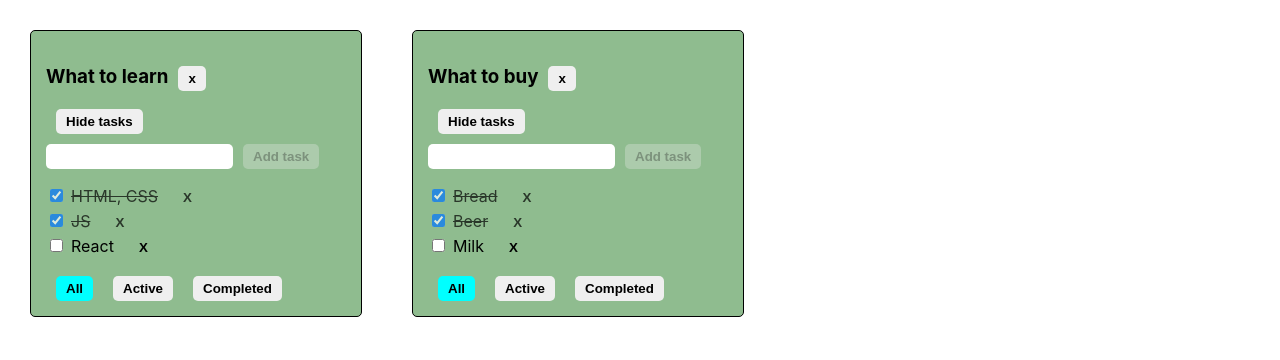
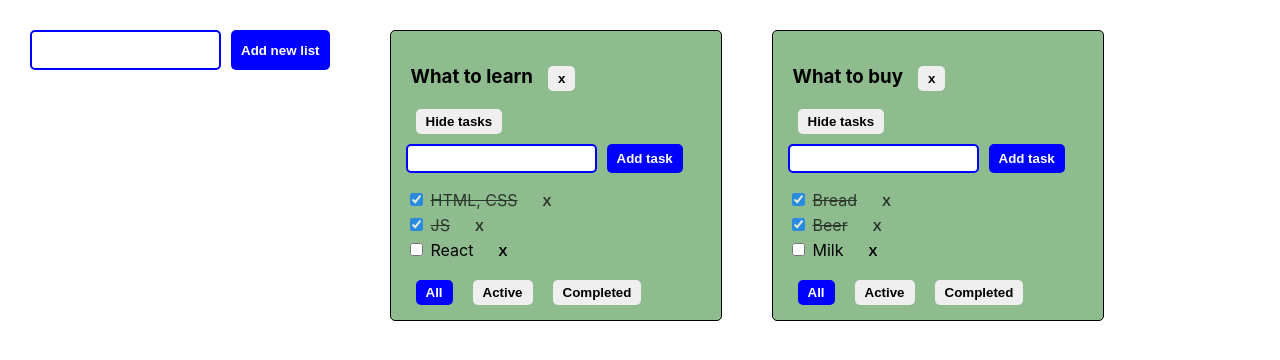
Before and after one commit to Dmitri-Tro/todolist-React-Redux-, a React (Create React App) app: page / in a window 1280 px wide. Shown: the top 360 px of the page. Built offline with nearby package versions, Linux system fonts and the light colour scheme.

Commit message:
add creating and updating Todolist Title

```diff
--- a/package.json
+++ b/package.json
@@ -3,6 +3,11 @@
   "version": "0.1.0",
   "private": true,
   "dependencies": {
+    "@emotion/react": "^11.11.1",
+    "@emotion/styled": "^11.11.0",
+    "@mui/icons-material": "^5.15.1",
+    "@mui/material": "^5.15.1",
+    "@mui/styled-engine-sc": "^6.0.0-alpha.9",
     "@testing-library/jest-dom": "^5.16.5",
     "@testing-library/react": "^13.4.0",
     "@testing-library/user-event": "^13.5.0",
@@ -14,6 +19,7 @@
     "react": "^18.2.0",
     "react-dom": "^18.2.0",
     "react-scripts": "5.0.1",
+    "styled-components": "^6.1.2",
     "typescript": "^4.8.4",
     "uuid": "^9.0.1",
     "web-vitals": "^2.1.4"
--- a/src/App.css
+++ b/src/App.css
@@ -33,14 +33,14 @@ button {
   margin-bottom: 10px;
 }
 
-.task-add-input {
+.addInput-input {
   border-radius: 5px;
-  border: none;
+  border: 2px solid blue;
   padding: 5px;
   outline: none;
 }
 
-.task-add-input-error {
+.addInput-input-error {
   border: 2px solid red;
 }
 
@@ -48,8 +48,17 @@ button {
   cursor: pointer;
 }
 
-.task-title {
+.editableTitle-title {
   padding: 5px;
+  cursor: pointer;
+}
+
+.editableTitle-input {
+  font-size: inherit;
+  font-weight: inherit;
+  border: none;
+  outline: 1px solid greenyellow;
+  background-color: inherit;
 }
 
 li > button {
@@ -63,5 +72,11 @@ li > button {
 }
 
 .active-filter-btn {
-  background-color: cyan;
+  color: white;
+  background-color: blue;
 }
+
+.addInput-btn {
+  color: white;
+  background-color: blue;
+}
--- a/src/App.tsx
+++ b/src/App.tsx
@@ -2,6 +2,7 @@ import React, {useState} from 'react';
 import './App.css';
 import {TaskType, TodolistComponent} from "./components/Todolist.component";
 import {v4 as uuidv4} from 'uuid';
+import {InputAndButton} from "./components/InputAndButton";
 
 
 type TodoListType = {
@@ -66,15 +67,35 @@ function App() {
         // setTasks(tasks.map(task => task.id === taskId ? {...task, status: !task.status} : task))
     };
 
+    const updateTaskTitle = (todoListID: string, taskId: string, newTitle: string) => {
+        setTasks({...tasks, [todoListID]: tasks[todoListID].map(task => task.id === taskId ? {...task, title: newTitle} : task)});
+    }
+
     const deleteTodoList = (todoListID: string) => {
         setTodoLists(todoLists.filter(list => list.id !== todoListID));
         delete tasks[todoListID];
         console.log(tasks)
     }
 
+    const addNewTodoList = (title: string) => {
+        const newListID = uuidv4();
+        const newTodoList: TodoListType = {
+            id: newListID,
+            title: title,
+            filter: 'All'
+        }
+        setTodoLists([newTodoList, ...todoLists]);
+        setTasks({...tasks, [newListID]: []})
+
+    }
+
+    const updateTodoListTitle = (todoListID: string, newTitle: string) => {
+        setTodoLists(todoLists.map(list => list.id === todoListID ? {...list, title: newTitle} : list));
+    }
 
     return (
         <div className="App">
+            <InputAndButton addNewItem={addNewTodoList} inputBtnTitle={'Add new list'} />
             {todoLists.map((element) => {
                 const tasksForTodoList = tasks[element.id];
                 return (
@@ -86,8 +107,10 @@ function App() {
                         removeTask={removeTask}
                         addTask={addTask}
                         updateStatus={updateStatus}
+                        updateTaskTitle={updateTaskTitle}
                         filter={element.filter}
                         deleteTodoList={deleteTodoList}
+                        updateTodoListTitle={updateTodoListTitle}
                     />
                 )
             })}
--- /dev/null
+++ b/src/components/EditableTitle.tsx
@@ -0,0 +1,32 @@
+import React, {ChangeEvent, FC, useState} from "react";
+
+type EditableTitleProps = {
+    oldTitle: string
+    setNewTitle: (title: string) => void
+}
+
+type Mode = 'viewMode' | 'inputMode';
+export const EditableTitle: FC<EditableTitleProps> = ({oldTitle, setNewTitle}) => {
+
+    const [updatedTitle, setUpdatedTitle] = useState(oldTitle);
+    const [mode, setMode] = useState<Mode>('viewMode')
+
+    const onTitleInputChange = (e: ChangeEvent<HTMLInputElement>) => {
+        setUpdatedTitle(e.currentTarget.value)
+    }
+
+    const onInputBlurHandler = () => {
+        setNewTitle(updatedTitle);
+        setMode('viewMode');
+
+    }
+
+    return (
+        <>
+            {mode === 'viewMode' ?
+                <span className={'editableTitle-title'} onDoubleClick={() => setMode('inputMode')}>{oldTitle}</span> :
+                <input className={'editableTitle-input'} value={updatedTitle} onChange={onTitleInputChange} onBlur={onInputBlurHandler} autoFocus />
+            }
+        </>
+    )
+}
--- /dev/null
+++ b/src/components/InputAndButton.tsx
@@ -0,0 +1,55 @@
+import {ButtonComponent} from "./Button.component";
+import React, {ChangeEvent, FC, KeyboardEvent, useState} from "react";
+
+type InputAndButtonPropsType = {
+    addNewItem: (title: string) => void
+    inputBtnTitle: string
+}
+
+export const InputAndButton: FC<InputAndButtonPropsType> = ({addNewItem, inputBtnTitle}) => {
+
+    const [title, setTitle] = useState('');
+    const [inputError, setInputError] = useState(false);
+    const maxLengthTaskError = title.length >= 15;
+
+    const onInputChangeHandler = (event: ChangeEvent<HTMLInputElement>) => {
+        setInputError(false);
+        if (event.currentTarget.value.length <= 15) {
+            setTitle(event.currentTarget.value);
+        }
+    };
+
+    const onEnterPressAddTaskHandler = (event: KeyboardEvent<HTMLInputElement>) => {
+        if (event.key === 'Enter' && title && !maxLengthTaskError) {
+            addNewItem(title);
+            setTitle('');
+        }
+    }
+
+    const onAddBtnClickHandler = () => {
+        if (title.trim()) {
+            addNewItem(title.trim());
+        } else {
+            setInputError(true)
+        }
+        setTitle('');
+    };
+
+    return (
+        <div style={{display: "flex", maxHeight: '40px'}}>
+            <input
+                className={inputError || maxLengthTaskError ? 'addInput-input addInput-input-error' : 'addInput-input'}
+                value={title}
+                onChange={onInputChangeHandler}
+                onKeyUp={onEnterPressAddTaskHandler}
+            />
+            <ButtonComponent disabled={!title || maxLengthTaskError}
+                             title={inputBtnTitle}
+                             onClickHandler={onAddBtnClickHandler}
+                             classes={"addInput-btn"}
+            />
+            {maxLengthTaskError && <div style={{color: "red"}}>Your title is too long!</div>}
+            {inputError && <div style={{color: "red"}}>Title must contain any symbols</div>}
+        </div>
+    )
+}
--- a/src/components/Todolist.component.tsx
+++ b/src/components/Todolist.component.tsx
@@ -2,6 +2,7 @@ import React, {FC, useState} from "react";
 import {ButtonComponent} from "./Button.component";
 import {TodolistBody} from "./TodolistBody";
 import {FilterValuesType} from "../App";
+import {EditableTitle} from "./EditableTitle";
 
 export type TaskType = {
     id: string
@@ -15,10 +16,23 @@ type TodolistPropsType = {
     removeTask: (todoListID: string, taskId: string) => void
     addTask: (todoListID: string, title: string) => void
     updateStatus: (todoListID: string, taskId: string) => void
+    updateTaskTitle: (todoListID: string, taskId: string, newTitle: string) => void
     filter: FilterValuesType
     deleteTodoList: (todoListID: string) => void
+    updateTodoListTitle: (todoListID: string, title: string) => void
 }
-export const TodolistComponent: FC<TodolistPropsType> = ({todoListID, title, tasks, removeTask, addTask, updateStatus, filter, deleteTodoList}) => {
+export const TodolistComponent: FC<TodolistPropsType> = ({
+                                                             todoListID,
+                                                             title,
+                                                             tasks,
+                                                             removeTask,
+                                                             addTask,
+                                                             updateStatus,
+                                                             filter,
+                                                             deleteTodoList,
+                                                             updateTaskTitle,
+                                                             updateTodoListTitle
+                                                         }) => {
     const [todoListCollapsed, setTodoListCollapsed] = useState(false);
     const onCollapsedBtnClick = () => {
         setTodoListCollapsed(!todoListCollapsed);
@@ -26,12 +40,19 @@ export const TodolistComponent: FC<TodolistPropsType> = ({todoListID, title, tas
     const onDeleteTodoListBtnClick = () => {
         deleteTodoList(todoListID);
     }
-    return(
+
+    const setTodoListNewTitle = (newTitle: string) => {
+        updateTodoListTitle(todoListID, newTitle)
+    }
+
+    return (
         <div className="todolist">
-            <h3>{title}
-            <ButtonComponent title={'x'} onClickHandler={onDeleteTodoListBtnClick} />
+            <h3>
+                <EditableTitle oldTitle={title} setNewTitle={setTodoListNewTitle}/>
+                <ButtonComponent title={'x'} onClickHandler={onDeleteTodoListBtnClick}/>
             </h3>
-            <ButtonComponent classes={'collapsed-btn'} title={todoListCollapsed ? 'Show tasks' : 'Hide tasks'} onClickHandler={onCollapsedBtnClick} />
+            <ButtonComponent classes={'collapsed-btn'} title={todoListCollapsed ? 'Show tasks' : 'Hide tasks'}
+                             onClickHandler={onCollapsedBtnClick}/>
             {todoListCollapsed ? null :
                 <TodolistBody
                     todoListID={todoListID}
@@ -39,6 +60,7 @@ export const TodolistComponent: FC<TodolistPropsType> = ({todoListID, title, tas
                     addTask={addTask}
                     removeTask={removeTask}
                     updateStatus={updateStatus}
+                    updateTaskTitle={updateTaskTitle}
                     filter={filter}
                 />
             }
--- a/src/components/TodolistBody.tsx
+++ b/src/components/TodolistBody.tsx
@@ -2,6 +2,7 @@ import React, {ChangeEvent, FC, KeyboardEvent, useState} from "react";
 import {ButtonComponent} from "./Button.component";
 import {TasksComponent} from "./Tasks.component";
 import {FilterValuesType} from "../App";
+import {InputAndButton} from "./InputAndButton";
 
 export type TaskType = {
     id: string
@@ -14,53 +15,23 @@ type TodolistBodyPropsType = {
     removeTask: (todoListID: string, taskId: string) => void
     addTask: (todoListID: string, title: string) => void
     updateStatus: (todoListID: string, taskId: string) => void
+    updateTaskTitle: (todoListID: string, taskId: string, newTitle: string) => void
     filter: FilterValuesType
 }
-export const TodolistBody: FC<TodolistBodyPropsType> = ({todoListID, tasks, removeTask, addTask, updateStatus, filter}) => {
-    const [taskTitle, setTaskTitle] = useState('');
-    const [inputError, setInputError] = useState(false);
-    const maxLengthTaskError = taskTitle.length >= 15
-    const onInputChangeHandler = (event: ChangeEvent<HTMLInputElement>) => {
-        setInputError(false);
-        if (event.currentTarget.value.length <= 15) {
-            setTaskTitle(event.currentTarget.value);
-        }
-    };
-    const onAddBtnClickHandler = () => {
-        if (taskTitle.trim()) {
-            addTask(todoListID, taskTitle.trim());
-        } else {
-            setInputError(true)
-        }
-        setTaskTitle('');
-    };
-    const onEnterPressAddTaskHandler = (event: KeyboardEvent<HTMLInputElement>) => {
-        if (event.key === 'Enter' && taskTitle && !maxLengthTaskError) {
-            addTask(todoListID, taskTitle);
-            setTaskTitle('');
-        }
+export const TodolistBody: FC<TodolistBodyPropsType> = ({todoListID, tasks, removeTask, addTask, updateStatus, updateTaskTitle, filter}) => {
+
+    const addNewTask = (taskTitle: string) => {
+        addTask(todoListID, taskTitle)
     }
     return (
         <>
-            <div>
-                <input
-                    className={inputError || maxLengthTaskError ? 'task-add-input task-add-input-error' : 'task-add-input'}
-                    value={taskTitle}
-                    onChange={onInputChangeHandler}
-                    onKeyUp={onEnterPressAddTaskHandler}
-                />
-                <ButtonComponent disabled={!taskTitle || maxLengthTaskError}
-                                 title="Add task"
-                                 onClickHandler={onAddBtnClickHandler}
-                />
-                {maxLengthTaskError && <div style={{color: "red"}}>Your task title is too long!</div>}
-                {inputError && <div style={{color: "red"}}>Task must contain any symbols</div>}
-            </div>
+            <InputAndButton addNewItem={addNewTask} inputBtnTitle={'Add task'} />
             <TasksComponent
                 todoListID={todoListID}
                 tasks={tasks}
                 removeTask={removeTask}
                 updateStatus={updateStatus}
+                updateTaskTitle={updateTaskTitle}
                 filter={filter}
             />
         </>
```
Also changed, not shown: src/components/Task.component.tsx (+8 -3 lines), src/components/Tasks.component.tsx (+8 -2 lines), 1 other file (tests, documents, lock files or other folders).
